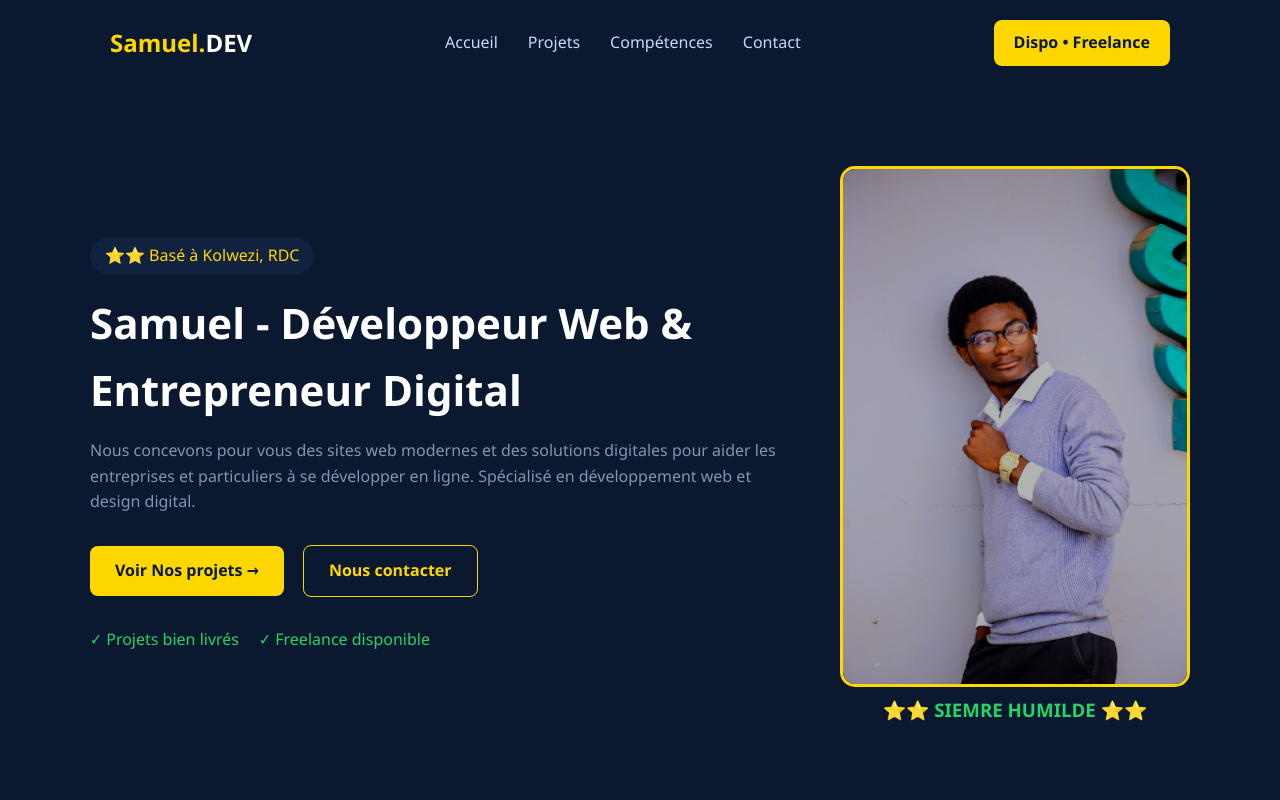
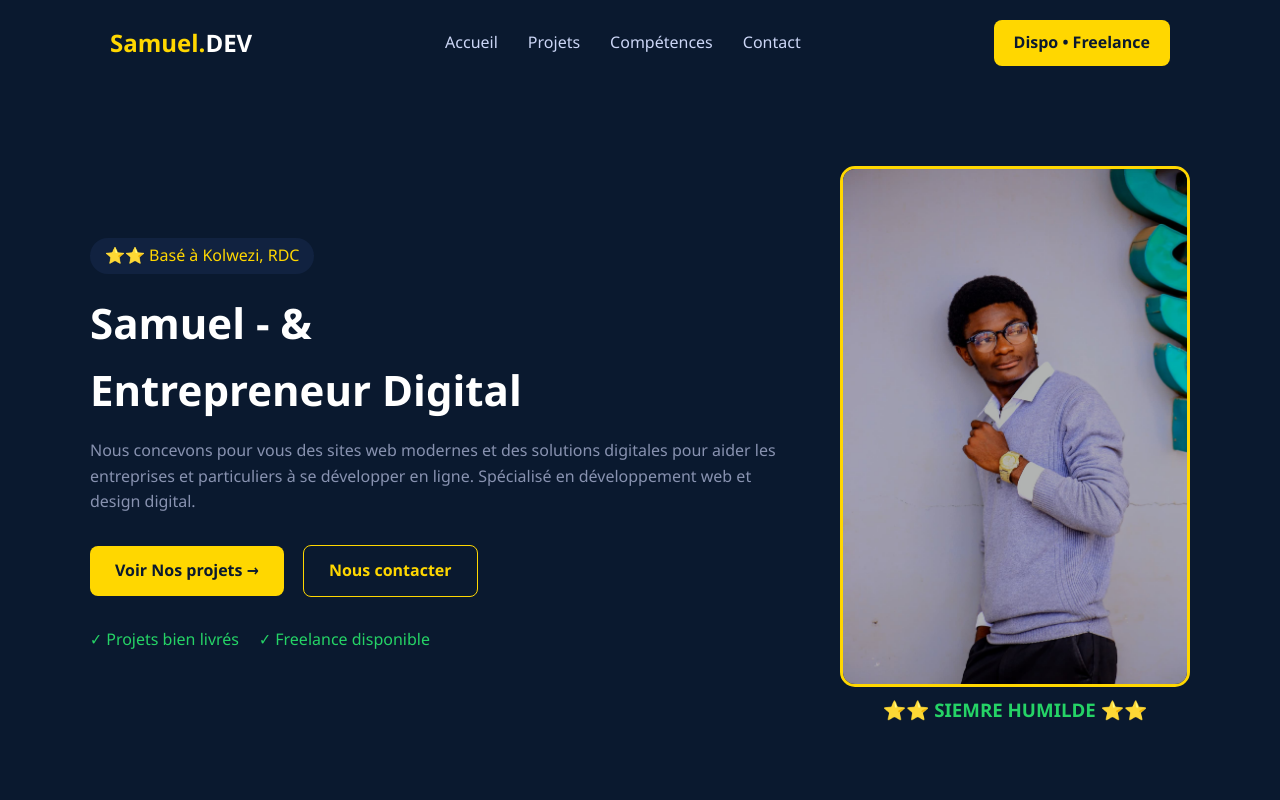
Before and after one commit to ngwejisa-lang/samuel-marcus-humilde, a plain HTML site: page index.html in a window 1280 px wide. Shown: the top 800 px of the page. Drawn offline with Linux system fonts and the light colour scheme.

Commit message:
Update index.html

```diff
--- a/index.html
+++ b/index.html
@@ -229,7 +229,7 @@
     <section id="accueil" class="container hero">
         <div class="hero-text">
             <span class="tag">⭐⭐ Basé à Kolwezi, RDC</span>
-            <h1>Samuel - Développeur Web &<br>Entrepreneur Digital</h1>
+            <h1>Samuel -  &<br>Entrepreneur Digital</h1>
             <p>Nous concevons pour vous des sites web modernes et des solutions digitales pour aider les entreprises et particuliers à se développer en ligne. Spécialisé en développement web et design digital.</p>
             <a href="#projets" class="btn btn-primary">Voir Nos projets →</a>
             <a href="#contact" class="btn btn-secondary">Nous contacter</a>
```
